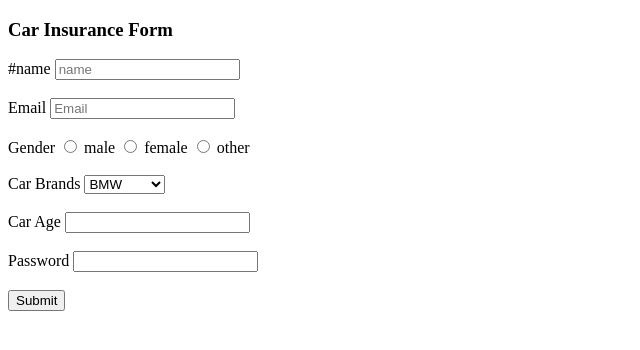
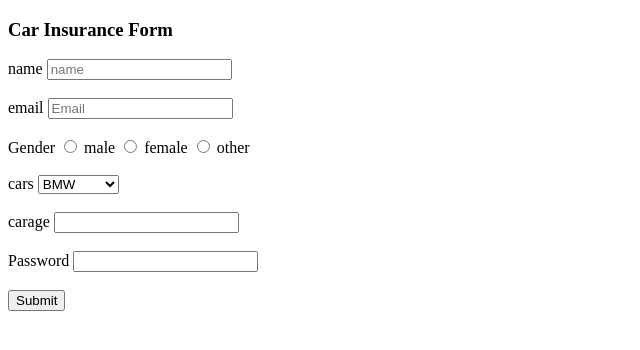
Before and after one commit to acciojob/car-insurance-form-vikas1509, a website: page main.html in a window 1280 px wide. Shown: the whole page, without its empty margins (0-640 px from the left). Drawn offline with Linux system fonts and the light colour scheme.

Commit message:
created a submission

```diff
--- a/main.html
+++ b/main.html
@@ -15,11 +15,11 @@
 	      <script type="text/javascript" src="./script.js">
 </script>
 	<div class="name">
-		<label for="name">#name</label>
+		<label for="name">name</label>
 		<input if="name" name="name" type="text" required placeholder="name">
 		</div>
 	<br>
-	<label for="Email">Email</label>
+	<label for="Email">email</label>
 	<input id="Email" type="email" name="email" required placeholder="Email">
 <div>
 	<br>
@@ -40,7 +40,7 @@
 </div>
 <br>
 	<div>
-		<label for="car">Car Brands</label>
+		<label for="car">cars</label>
 		<select>
 
 			<option>BMW</option>
@@ -51,7 +51,7 @@
 	</div>
 <br>
 	<div>
-		<label id="Age"> Car Age</label>
+		<label id="Age"> carage</label>
 		<input type="number" name="Age" required value="Age">
 	</div>
 	<br>
@@ -62,7 +62,9 @@
 	</div>
 	<br>
 	<div>
-		<button>Submit</button>
+		<label id="submit">   </label>
+		<input type="submit" id="submit" name="submit">
+
 	</div>
 	</form>
 </body>
```
